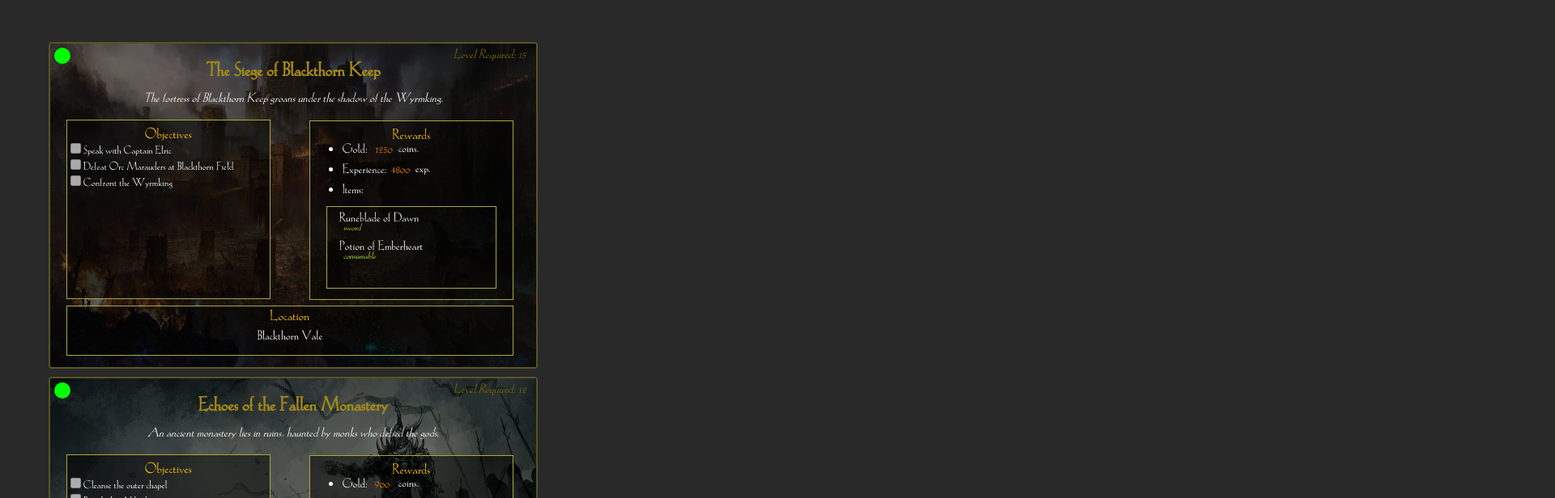
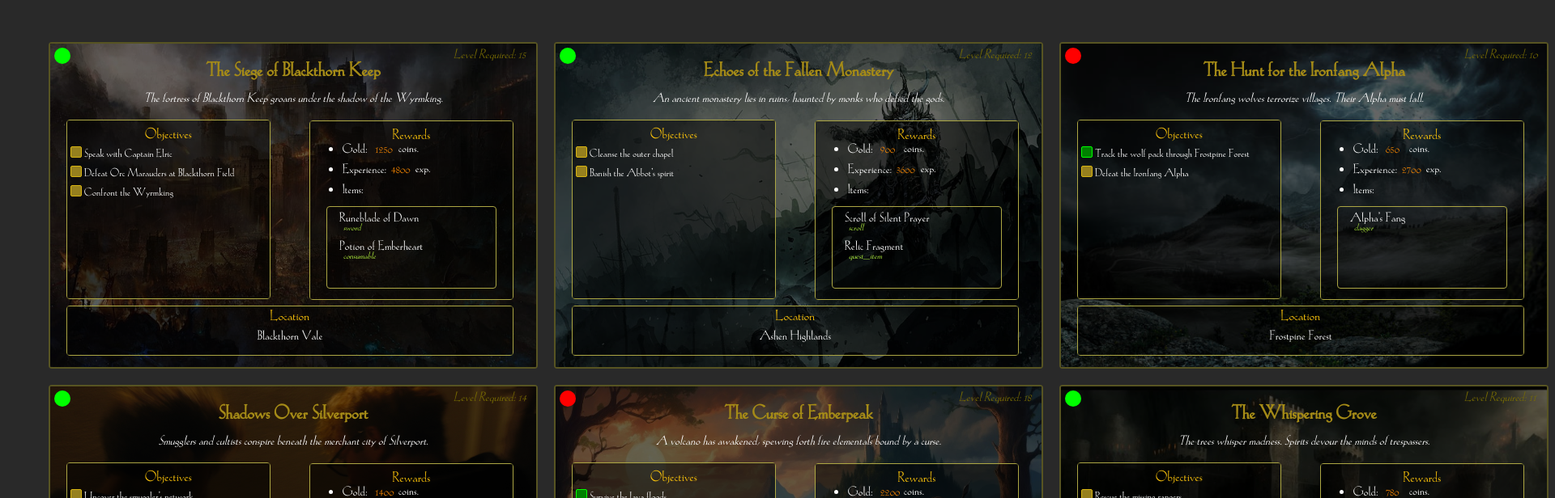
Before and after one commit to IgnaZXA/Kaotika_Quests, a React (Vite) app: page / in a window 1280 px wide. Shown: the top 616 px of the page at 81% size, 1920 px wide, since content can reach past the window. Built offline with nearby package versions, Linux system fonts and the light colour scheme.

Commit message:
[UPDATE] Styled checkboxes

```diff
--- a/src/App.jsx
+++ b/src/App.jsx
@@ -5,11 +5,11 @@ import './App.css';
 function App() {
 
   return (
-    <>
+    <div style={{display:'grid',gridTemplateColumns: 'repeat(3, 1fr)', }}>
       {quests.map((quest) => {
         return (<CardQuest key={quest.quest.id} questJson={quest}></CardQuest>);
       })}
-    </>
+    </div>
   )
 }
 
--- a/src/components/CardQuest.jsx
+++ b/src/components/CardQuest.jsx
@@ -70,6 +70,7 @@ function CardQuest(questJson){
         position:'relative',
         zIndex:'2',
         border: '1px solid rgba(172, 166, 67, 1)',
+        borderRadius:'4px',
         width: '250px',
         height: '220px',
         top: '-78px',
@@ -79,6 +80,7 @@ function CardQuest(questJson){
 
     const LOCATION_CONTAINER_STYLES = {
         border: '1px solid rgba(172, 166, 67, 1)',
+        borderRadius: '4px',
         width: '550px',
         height: '60px',
         position: 'relative',
--- a/src/components/ObjectivesList.jsx
+++ b/src/components/ObjectivesList.jsx
@@ -1,4 +1,4 @@
-
+import '../styles/ObjectivesList.css';
 
 
 function ObjectivesList(objectivesJson){
@@ -14,7 +14,7 @@ function ObjectivesList(objectivesJson){
 
     return (
         <div style={{display:'inline'}}>
-            {(completed) ? (<input type="checkbox" style={{backgroundColor: 'rgba(53, 153, 50, 1)', accentColor: '#0f0'}} disabled checked/>) : (<input type="checkbox" disabled/>)}
+            {(completed) ? (<input className='checkboxChecked' type="checkbox" disabled checked/>) : (<input type="checkbox" disabled/>)}
             <p style={OBJECTIVE_DESC_STYLES}>{description}</p>
             <br/>
 
--- a/src/components/RewardsList.jsx
+++ b/src/components/RewardsList.jsx
@@ -7,6 +7,7 @@ function RewardsList(rewards) {
     const REWARDS_CONTAINER_STYLES = {
         position: 'relative',
         border: '1px solid rgba(172, 166, 67, 1)',
+        borderRadius: '4px',
         // border: '1px solid #FFC60B',
         width: '250px',
         height: '220px',
@@ -14,6 +15,7 @@ function RewardsList(rewards) {
 
     const REWARDS_ITEMS_CONTAINER_STYLES = {
         border: '1px solid rgba(172, 166, 67, 1)',
+        borderRadius: '4px',
         // border: '1px solid #FFC60B',
         margin: '20px',
         height: '100px',
--- /dev/null
+++ b/src/styles/ObjectivesList.css
@@ -0,0 +1,20 @@
+
+input[type="checkbox"] {
+    width: 14px;
+    height: 14px;
+    appearance: none;
+    background-color: rgb(150, 128, 30);
+    border-radius: 2px;
+    position: relative;
+    top: 4px;
+    border: 1px solid rgb(216, 180, 17);
+}
+
+input[type="checkbox"]:checked{
+    width: 14px;
+    height: 14px;
+    background-color: #008000;
+    border: 1px solid #00ff00;
+
+
+}
```
